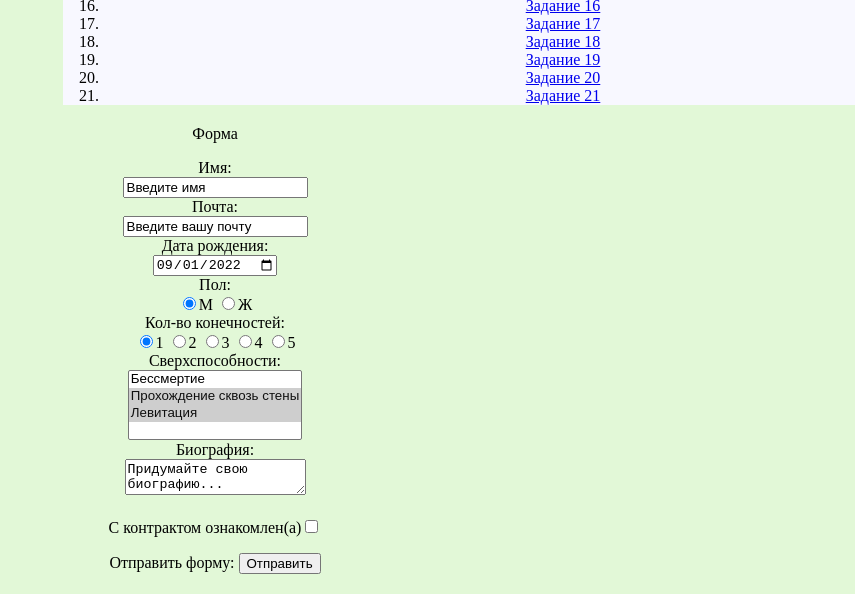
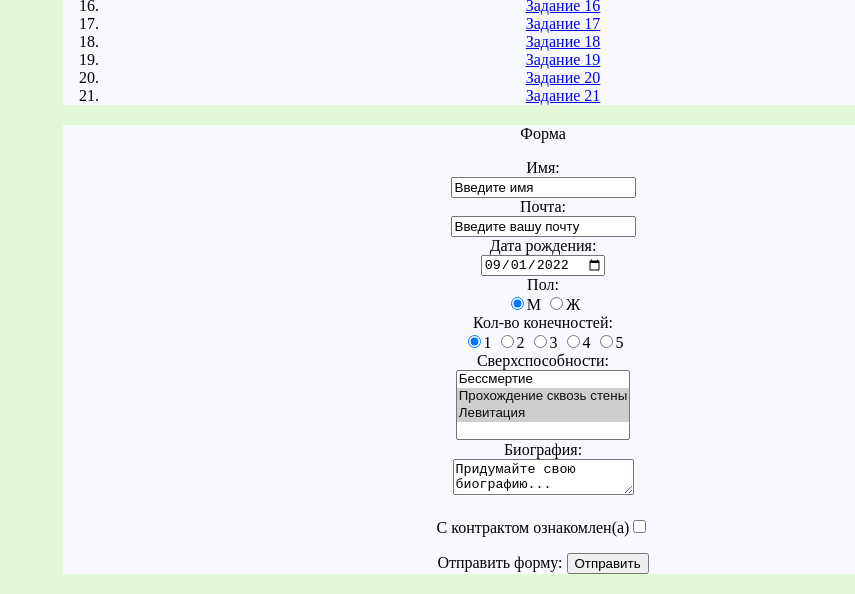
Before and after one commit to PolinaBY/polinaby1, a plain HTML site: page index.html in a window 1280 px wide. Shown: the part 650-1244 px from the top of the page, without its empty margins (425-1280 px from the left). Drawn offline with Linux system fonts and the light colour scheme.

Commit message:
Update style.css

```diff
--- a/style.css
+++ b/style.css
@@ -70,3 +70,11 @@ ul
   margin: 20px;
   margin-left:480px;
 }
+.forma
+{
+  text-align: center;
+  background-color: #f8f8ff;
+  width: 960px;
+  margin: 20px;
+  margin-left:480px;
+}
```
